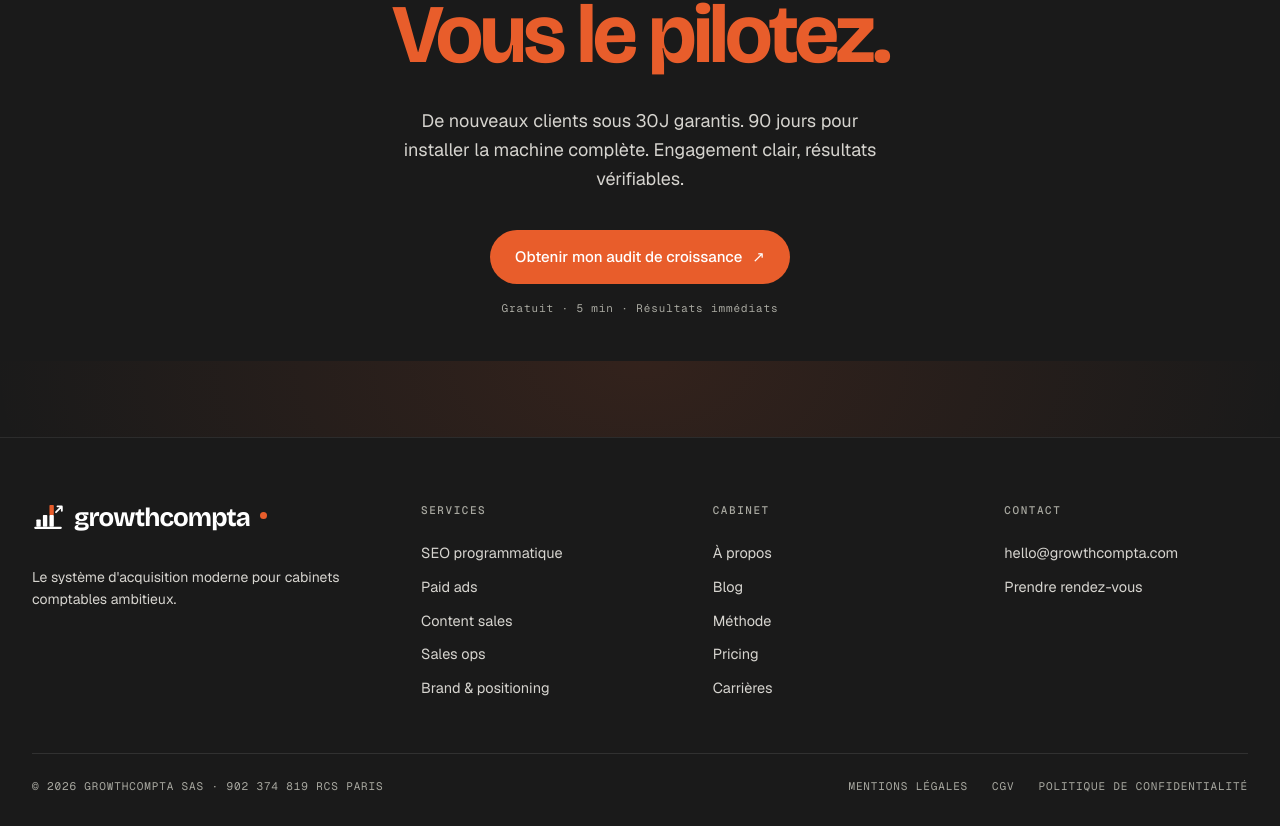
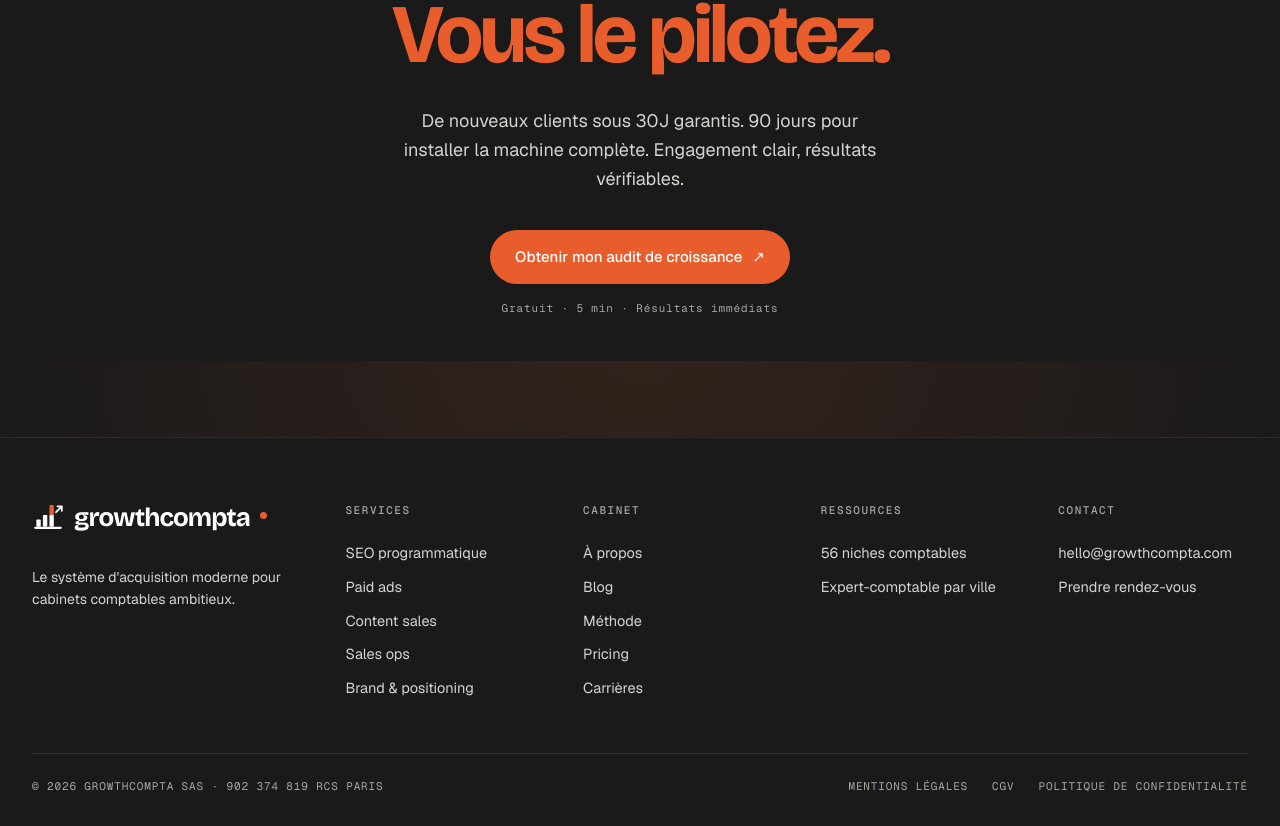
Before and after one commit to Floshii/growthcompta, a Next.js app: page / in a window 1280 px wide. Shown: the part 7228-8054 px from the top of the page. Built offline with nearby package versions, Linux system fonts and the light colour scheme; no server answers.

Commit message:
feat(footer): add Ressources column with /niches and /expert-comptable links
Two masto-page links in footer for Google crawl — no nav dropdown needed.

Co-Authored-By: Claude Sonnet 4.6 <noreply@anthropic.com>

```diff
--- a/components/layout/Footer.tsx
+++ b/components/layout/Footer.tsx
@@ -18,6 +18,10 @@ const cols = {
     { href: '/pricing', label: 'Pricing' },
     { href: '/carrieres', label: 'Carrières' },
   ],
+  Ressources: [
+    { href: '/niches', label: '56 niches comptables' },
+    { href: '/expert-comptable', label: 'Expert-comptable par ville' },
+  ],
   Contact: [
     { href: 'mailto:hello@growthcompta.com', label: 'hello@growthcompta.com' },
     { href: calendlyUrl, label: 'Prendre rendez-vous', external: true },
@@ -28,7 +32,7 @@ export default function Footer() {
   return (
     <footer className="bg-ink text-white border-t border-white/8">
       <div className="max-w-[1280px] mx-auto px-8 pt-16 pb-8">
-        <div className="grid grid-cols-1 md:grid-cols-[1.4fr_1fr_1fr_1fr] gap-12 pb-12">
+        <div className="grid grid-cols-1 md:grid-cols-[1.4fr_1fr_1fr_1fr_1fr] gap-12 pb-12">
           <div>
             <Link
               href="/"
```
